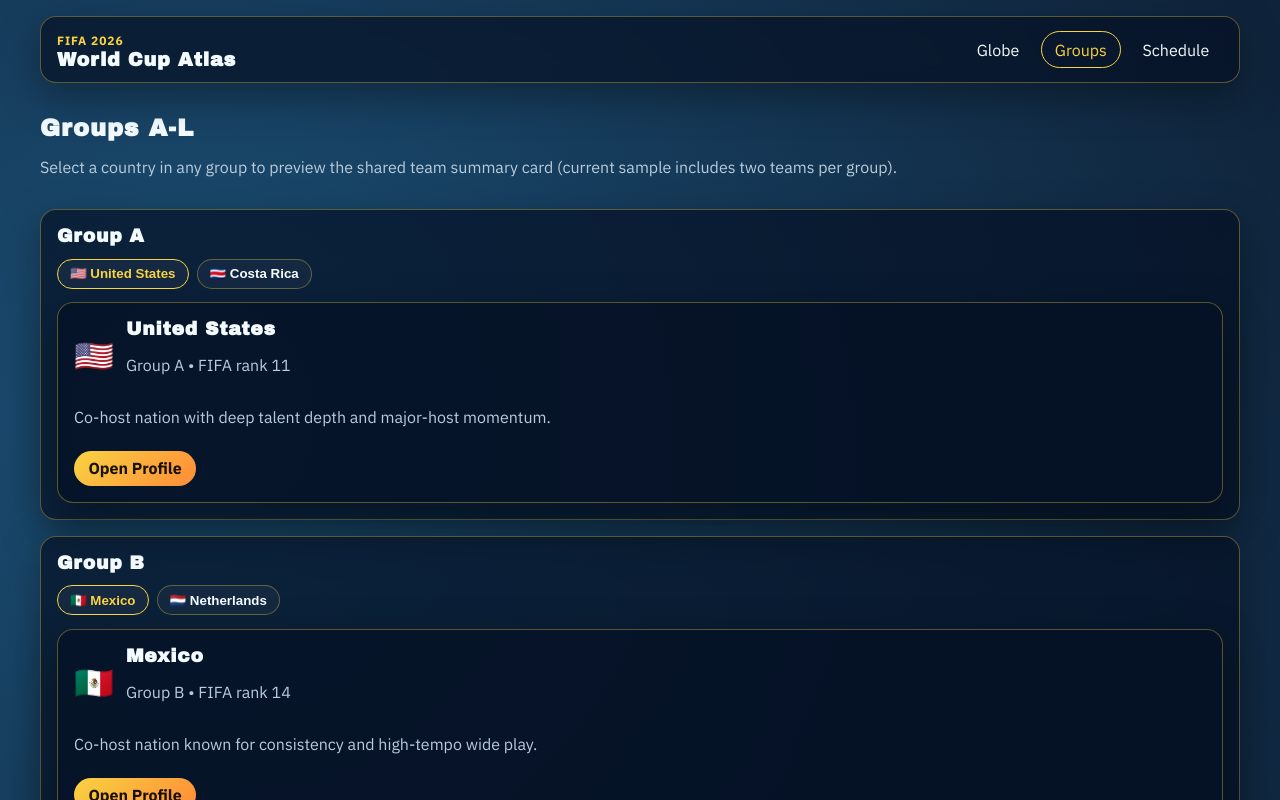
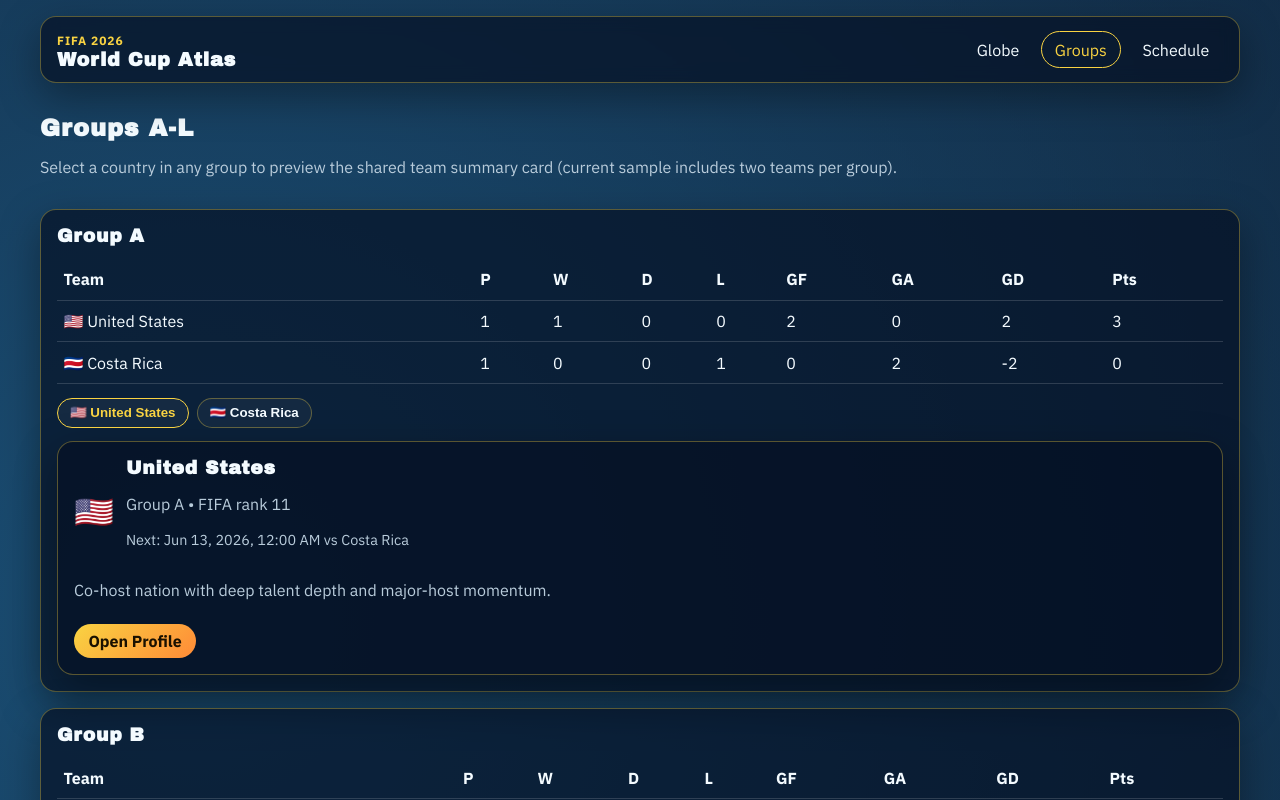
Before and after one commit to mitch-bennett/fifa-world-cup-2026, a React (Vite) app: page /groups in a window 1280 px wide. Shown: the top 800 px of the page. Built offline with nearby package versions, Linux system fonts and the light colour scheme.

Commit message:
feat: add group standings and next-match summaries

```diff
--- a/src/components/CountrySummary.jsx
+++ b/src/components/CountrySummary.jsx
@@ -1,6 +1,6 @@
 import { Link } from 'react-router-dom';
 
-export default function CountrySummary({ country, compact = false }) {
+export default function CountrySummary({ country, compact = false, nextMatchLabel }) {
   if (!country) {
     return null;
   }
@@ -12,6 +12,7 @@
         <div>
           <h3>{country.name}</h3>
           <p>Group {country.team.group} • FIFA rank {country.team.fifaRank}</p>
+          {nextMatchLabel && <p className="summary-meta">{nextMatchLabel}</p>}
         </div>
       </div>
       {!compact && <p>{country.blurb}</p>}
--- a/src/components/GroupCard.jsx
+++ b/src/components/GroupCard.jsx
@@ -1,7 +1,11 @@
 import CountrySummary from './CountrySummary';
 
-export default function GroupCard({ group, teams, selectedCode, onSelect }) {
+export default function GroupCard({ group, teams, standings, selectedCode, onSelect, nextMatchLabel }) {
   const selectedCountry = teams.find((team) => team.code === selectedCode) || teams[0] || null;
+  const teamsByCode = teams.reduce((acc, team) => {
+    acc[team.code] = team;
+    return acc;
+  }, {});
 
   return (
     <section className="card group-card">
@@ -10,6 +14,43 @@
         <p className="empty">No teams seeded yet for this group.</p>
       ) : (
         <>
+          {standings?.length > 0 && (
+            <div className="standings-wrap">
+              <table className="standings-table">
+                <thead>
+                  <tr>
+                    <th>Team</th>
+                    <th>P</th>
+                    <th>W</th>
+                    <th>D</th>
+                    <th>L</th>
+                    <th>GF</th>
+                    <th>GA</th>
+                    <th>GD</th>
+                    <th>Pts</th>
+                  </tr>
+                </thead>
+                <tbody>
+                  {standings.map((row) => {
+                    const team = teamsByCode[row.code];
+                    return (
+                      <tr key={row.code}>
+                        <td>{team ? `${team.flag} ${team.name}` : row.code}</td>
+                        <td>{row.played}</td>
+                        <td>{row.wins}</td>
+                        <td>{row.draws}</td>
+                        <td>{row.losses}</td>
+                        <td>{row.gf}</td>
+                        <td>{row.ga}</td>
+                        <td>{row.gd}</td>
+                        <td>{row.pts}</td>
+                      </tr>
+                    );
+                  })}
+                </tbody>
+              </table>
+            </div>
+          )}
           <div className="team-selector">
             {teams.map((country) => (
               <button
@@ -22,7 +63,7 @@
               </button>
             ))}
           </div>
-          <CountrySummary country={selectedCountry} />
+          <CountrySummary country={selectedCountry} nextMatchLabel={nextMatchLabel} />
         </>
       )}
     </section>
--- a/src/data/groups.json
+++ b/src/data/groups.json
@@ -1,14 +1,98 @@
 [
-  { "group": "A", "teams": ["USA", "CRC"] },
-  { "group": "B", "teams": ["MEX", "NED"] },
-  { "group": "C", "teams": ["CAN", "AUS"] },
-  { "group": "D", "teams": ["BRA", "KOR"] },
-  { "group": "E", "teams": ["ARG", "COL"] },
-  { "group": "F", "teams": ["FRA", "URU"] },
-  { "group": "G", "teams": ["ENG", "BEL"] },
-  { "group": "H", "teams": ["GER", "CRO"] },
-  { "group": "I", "teams": ["ESP", "POR"] },
-  { "group": "J", "teams": ["JPN", "DEN"] },
-  { "group": "K", "teams": ["MAR", "SUI"] },
-  { "group": "L", "teams": ["SEN", "ECU"] }
+  {
+    "group": "A",
+    "teams": ["USA", "CRC"],
+    "standings": [
+      { "code": "USA", "played": 1, "wins": 1, "draws": 0, "losses": 0, "gf": 2, "ga": 0, "gd": 2, "pts": 3 },
+      { "code": "CRC", "played": 1, "wins": 0, "draws": 0, "losses": 1, "gf": 0, "ga": 2, "gd": -2, "pts": 0 }
+    ]
+  },
+  {
+    "group": "B",
+    "teams": ["MEX", "NED"],
+    "standings": [
+      { "code": "NED", "played": 1, "wins": 1, "draws": 0, "losses": 0, "gf": 3, "ga": 1, "gd": 2, "pts": 3 },
+      { "code": "MEX", "played": 1, "wins": 0, "draws": 0, "losses": 1, "gf": 1, "ga": 3, "gd": -2, "pts": 0 }
+    ]
+  },
+  {
+    "group": "C",
+    "teams": ["CAN", "AUS"],
+    "standings": [
+      { "code": "CAN", "played": 1, "wins": 0, "draws": 1, "losses": 0, "gf": 1, "ga": 1, "gd": 0, "pts": 1 },
+      { "code": "AUS", "played": 1, "wins": 0, "draws": 1, "losses": 0, "gf": 1, "ga": 1, "gd": 0, "pts": 1 }
+    ]
+  },
+  {
+    "group": "D",
+    "teams": ["BRA", "KOR"],
+    "standings": [
+      { "code": "BRA", "played": 1, "wins": 1, "draws": 0, "losses": 0, "gf": 2, "ga": 1, "gd": 1, "pts": 3 },
+      { "code": "KOR", "played": 1, "wins": 0, "draws": 0, "losses": 1, "gf": 1, "ga": 2, "gd": -1, "pts": 0 }
+    ]
+  },
+  {
+    "group": "E",
+    "teams": ["ARG", "COL"],
+    "standings": [
+      { "code": "ARG", "played": 1, "wins": 1, "draws": 0, "losses": 0, "gf": 2, "ga": 0, "gd": 2, "pts": 3 },
+      { "code": "COL", "played": 1, "wins": 0, "draws": 0, "losses": 1, "gf": 0, "ga": 2, "gd": -2, "pts": 0 }
+    ]
+  },
+  {
+    "group": "F",
+    "teams": ["FRA", "URU"],
+    "standings": [
+      { "code": "FRA", "played": 1, "wins": 0, "draws": 1, "losses": 0, "gf": 1, "ga": 1, "gd": 0, "pts": 1 },
+      { "code": "URU", "played": 1, "wins": 0, "draws": 1, "losses": 0, "gf": 1, "ga": 1, "gd": 0, "pts": 1 }
+    ]
+  },
+  {
+    "group": "G",
+    "teams": ["ENG", "BEL"],
+    "standings": [
+      { "code": "ENG", "played": 1, "wins": 1, "draws": 0, "losses": 0, "gf": 2, "ga": 1, "gd": 1, "pts": 3 },
+      { "code": "BEL", "played": 1, "wins": 0, "draws": 0, "losses": 1, "gf": 1, "ga": 2, "gd": -1, "pts": 0 }
+    ]
+  },
+  {
+    "group": "H",
+    "teams": ["GER", "CRO"],
+    "standings": [
+      { "code": "GER", "played": 1, "wins": 1, "draws": 0, "losses": 0, "gf": 3, "ga": 1, "gd": 2, "pts": 3 },
+      { "code": "CRO", "played": 1, "wins": 0, "draws": 0, "losses": 1, "gf": 1, "ga": 3, "gd": -2, "pts": 0 }
+    ]
+  },
+  {
+    "group": "I",
+    "teams": ["ESP", "POR"],
+    "standings": [
+      { "code": "ESP", "played": 1, "wins": 0, "draws": 1, "losses": 0, "gf": 2, "ga": 2, "gd": 0, "pts": 1 },
+      { "code": "POR", "played": 1, "wins": 0, "draws": 1, "losses": 0, "gf": 2, "ga": 2, "gd": 0, "pts": 1 }
+    ]
+  },
+  {
+    "group": "J",
+    "teams": ["JPN", "DEN"],
+    "standings": [
+      { "code": "JPN", "played": 1, "wins": 1, "draws": 0, "losses": 0, "gf": 1, "ga": 0, "gd": 1, "pts": 3 },
+      { "code": "DEN", "played": 1, "wins": 0, "draws": 0, "losses": 1, "gf": 0, "ga": 1, "gd": -1, "pts": 0 }
+    ]
+  },
+  {
+    "group": "K",
+    "teams": ["MAR", "SUI"],
+    "standings": [
+      { "code": "MAR", "played": 1, "wins": 0, "draws": 1, "losses": 0, "gf": 1, "ga": 1, "gd": 0, "pts": 1 },
+      { "code": "SUI", "played": 1, "wins": 0, "draws": 1, "losses": 0, "gf": 1, "ga": 1, "gd": 0, "pts": 1 }
+    ]
+  },
+  {
+    "group": "L",
+    "teams": ["SEN", "ECU"],
+    "standings": [
+      { "code": "ECU", "played": 1, "wins": 1, "draws": 0, "losses": 0, "gf": 2, "ga": 1, "gd": 1, "pts": 3 },
+      { "code": "SEN", "played": 1, "wins": 0, "draws": 0, "losses": 1, "gf": 1, "ga": 2, "gd": -1, "pts": 0 }
+    ]
+  }
 ]
--- a/src/pages/GroupsPage.jsx
+++ b/src/pages/GroupsPage.jsx
@@ -2,14 +2,18 @@
 import groups from '../data/groups.json';
 import GroupCard from '../components/GroupCard';
 import useCountries from '../hooks/useCountries';
+import useSchedule from '../hooks/useSchedule';
+import { formatMatchPreview, getNextMatch } from '../utils/matches';
 
 export default function GroupsPage() {
   const { byCode } = useCountries();
+  const { byTeam } = useSchedule();
   const seededGroups = useMemo(
     () =>
       groups.map((entry) => ({
         group: entry.group,
         teams: entry.teams.map((code) => byCode[code]).filter(Boolean),
+        standings: entry.standings || [],
       })),
     [byCode],
   );
@@ -40,8 +44,14 @@
             key={entry.group}
             group={entry.group}
             teams={entry.teams}
+            standings={entry.standings}
             selectedCode={selectedByGroup[entry.group]}
             onSelect={(code) => handleSelect(entry.group, code)}
+            nextMatchLabel={formatMatchPreview(
+              getNextMatch(byTeam[selectedByGroup[entry.group]], selectedByGroup[entry.group]),
+              selectedByGroup[entry.group],
+              byCode,
+            )}
           />
         );
       })}
--- a/src/pages/HomePage.jsx
+++ b/src/pages/HomePage.jsx
@@ -1,15 +1,25 @@
 import { Suspense, lazy, useMemo, useState } from 'react';
 import CountrySummary from '../components/CountrySummary';
 import useCountries from '../hooks/useCountries';
+import useSchedule from '../hooks/useSchedule';
+import { formatMatchPreview, getNextMatch } from '../utils/matches';
 
 const GlobeView = lazy(() => import('../components/GlobeView'));
 
 export default function HomePage() {
   const { countries, byCode } = useCountries();
+  const { byTeam } = useSchedule();
   const [selectedCode, setSelectedCode] = useState(countries[0]?.code || null);
   const [isSpinning, setIsSpinning] = useState(false);
 
   const selectedCountry = useMemo(() => byCode[selectedCode], [byCode, selectedCode]);
+  const nextMatchLabel = useMemo(() => {
+    if (!selectedCountry) {
+      return null;
+    }
+    const nextMatch = getNextMatch(byTeam[selectedCountry.code], selectedCountry.code);
+    return formatMatchPreview(nextMatch, selectedCountry.code, byCode);
+  }, [byCode, byTeam, selectedCountry]);
 
   return (
     <section className="stack-lg">
@@ -37,7 +47,7 @@
       <aside className="card home-preview">
         <h2>Country Preview</h2>
         {selectedCountry ? (
-          <CountrySummary country={selectedCountry} />
+          <CountrySummary country={selectedCountry} nextMatchLabel={nextMatchLabel} />
         ) : (
           <p className="empty">Select a country marker to preview team details.</p>
         )}
--- a/src/styles/app.css
+++ b/src/styles/app.css
@@ -151,6 +151,11 @@
   align-items: center;
 }
 
+.summary-meta {
+  margin-top: 0.2rem;
+  font-size: 0.9rem;
+}
+
 .country-summary.compact {
   padding: 0.85rem;
 }
@@ -211,6 +216,20 @@
 
 .group-card h3 {
   margin-bottom: 0.8rem;
+}
+
+.standings-wrap {
+  overflow-x: auto;
+  margin-bottom: 0.85rem;
+}
+
+.standings-table {
+  min-width: 620px;
+}
+
+.standings-table th,
+.standings-table td {
+  white-space: nowrap;
 }
 
 .team-selector {
--- /dev/null
+++ b/src/utils/matches.js
@@ -0,0 +1,24 @@
+export function getNextMatch(matches, teamCode) {
+  if (!matches?.length || !teamCode) {
+    return null;
+  }
+
+  const sorted = [...matches].sort((left, right) => new Date(left.date) - new Date(right.date));
+  return sorted.find((match) => match.home === teamCode || match.away === teamCode) || null;
+}
+
+export function formatMatchPreview(match, teamCode, byCode) {
+  if (!match) {
+    return 'Next match: TBA';
+  }
+
+  const opponentCode = match.home === teamCode ? match.away : match.home;
+  const opponentName = byCode[opponentCode]?.name || opponentCode;
+
+  const stamp = new Date(match.date).toLocaleString(undefined, {
+    dateStyle: 'medium',
+    timeStyle: 'short',
+  });
+
+  return `Next: ${stamp} vs ${opponentName}`;
+}
```
